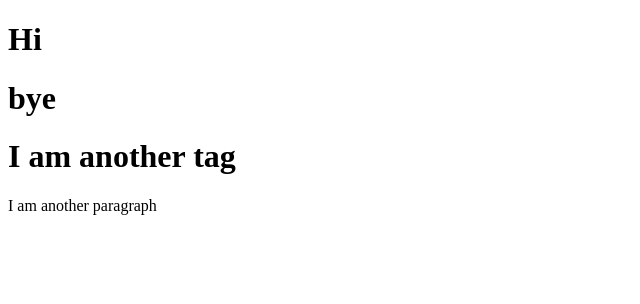
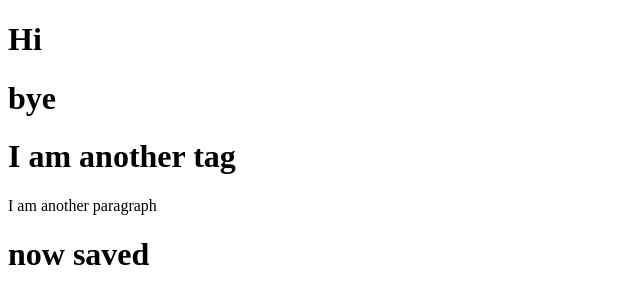
Before and after one commit to narayanasamyrajender/mydemorepo, a plain HTML site: page Index.html in a window 1280 px wide. Shown: the whole page, without its empty margins (0-640 px from the left). Drawn offline with Linux system fonts and the light colour scheme.

Commit message:
fourth commmit

```diff
--- a/Index.html
+++ b/Index.html
@@ -10,5 +10,6 @@
     <h1>bye</h1>
     <h1>I am another tag</h1>
     <p>I am another paragraph</p>
+    <h1>now saved</h1>
 </body>
 </html>
```
